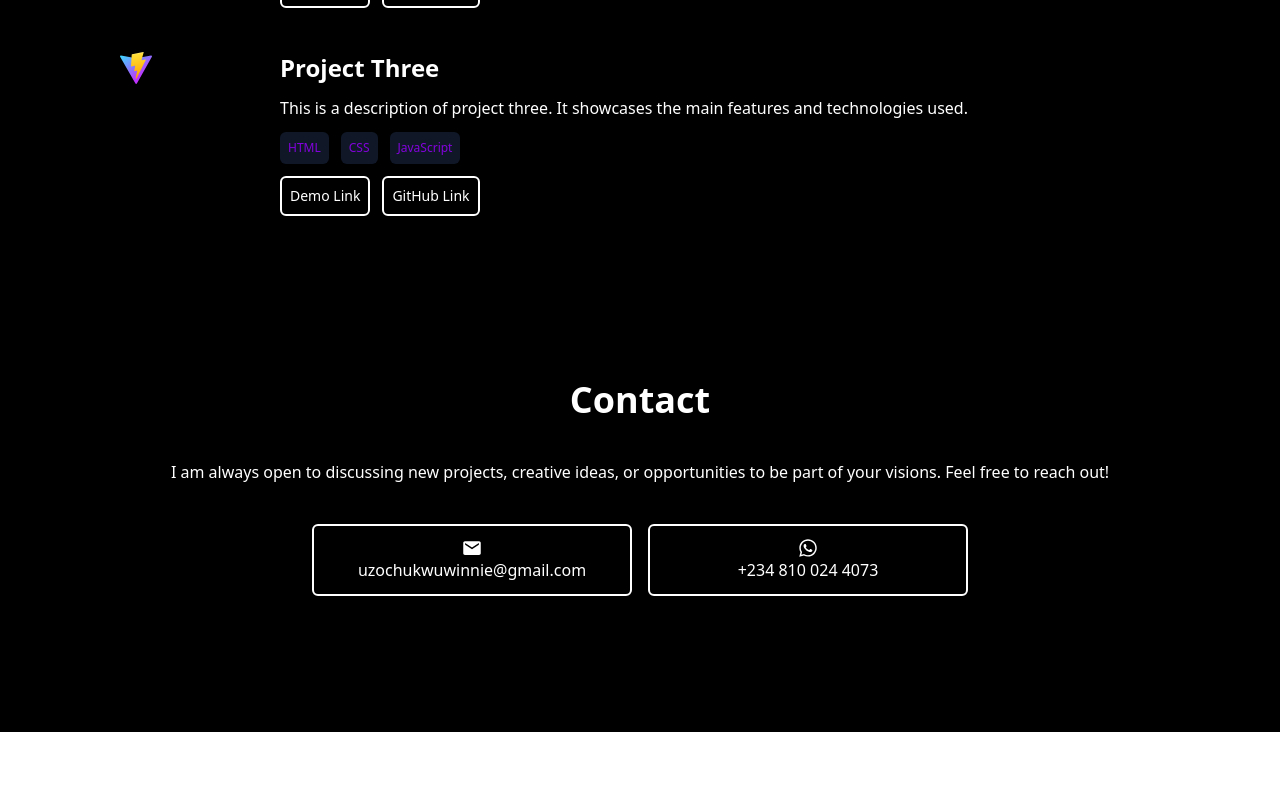
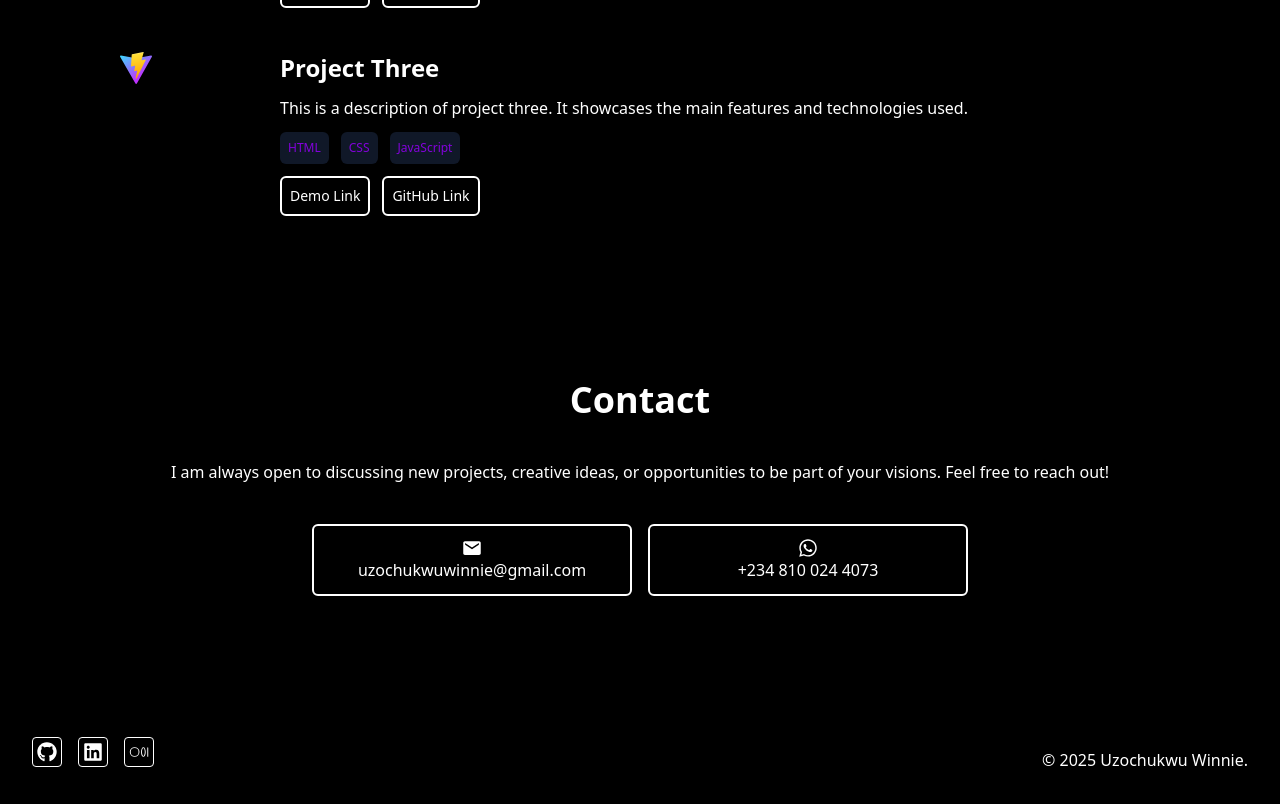
Before and after one commit to Wineshuga/portfolio2, a React (Vite) app: page / in a window 1280 px wide. Shown: the part 2559-3363 px from the top of the page. Before the commit the page ends 3291 px from the top, so only its background shows below. Built offline with nearby package versions, Linux system fonts and the light colour scheme.

Commit message:
Add footer

```diff
--- a/src/App.tsx
+++ b/src/App.tsx
@@ -1,5 +1,6 @@
 import Contact from "./components/Contact";
 import Experience from "./components/Experience";
+import Footer from "./components/Footer";
 import Hero from "./components/Hero";
 import Navbar from "./components/Navbar";
 import Projects from "./components/Projects";
@@ -15,6 +16,7 @@ function App() {
         <Experience />
         <Projects />
         <Contact />
+        <Footer />
       </main>
     </>
   );
--- /dev/null
+++ b/src/components/Footer.tsx
@@ -0,0 +1,52 @@
+import { FaGithub, FaLinkedin } from "react-icons/fa";
+import { PiMediumLogoLight } from "react-icons/pi";
+
+const Footer = () => {
+  return (
+    <section className="flex items-center justify-between p-4">
+      <ul className="flex gap-4">
+        <li
+          className="cursor-pointer border-[1px] border-white p-1 rounded-sm hover:scale-110 transition-all duration-300"
+          title="Github"
+        >
+          <a
+            href="http://www.github.com/wineshuga"
+            target="_blank"
+            rel="noopener noreferrer"
+          >
+            <FaGithub className="w-5 h-5 text-white" />
+          </a>
+        </li>
+        <li
+          className="cursor-pointer border-[1px] border-white p-1 rounded-sm hover:scale-110 transition-all duration-300"
+          title="Linkedin"
+        >
+          <a
+            href="http://www.linkedin.com/in/wineshuga"
+            target="_blank"
+            rel="noopener noreferrer"
+          >
+            <FaLinkedin className="w-5 h-5 text-white" />
+          </a>
+        </li>
+        <li
+          className="cursor-pointer border-[1px] border-white p-1 rounded-sm hover:scale-110 transition-all duration-300"
+          title="Medium"
+        >
+          <a
+            href="http://www.medium.com/@wineshuga"
+            target="_blank"
+            rel="noopener noreferrer"
+          >
+            <PiMediumLogoLight className="w-5 h-5 text-white" />
+          </a>
+        </li>
+      </ul>
+      <p className="text-center text-white mt-4">
+        &copy; {new Date().getFullYear()} Uzochukwu Winnie.
+      </p>
+    </section>
+  );
+};
+
+export default Footer;
```
